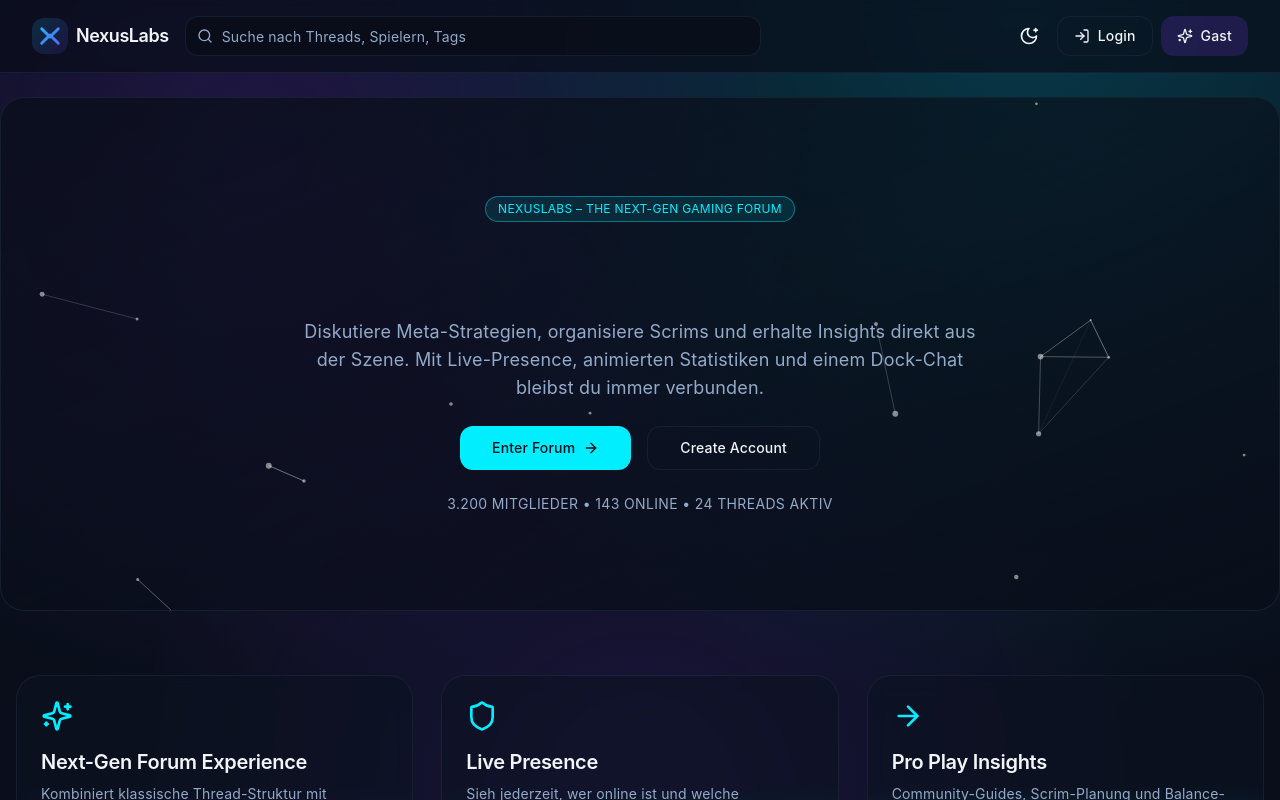
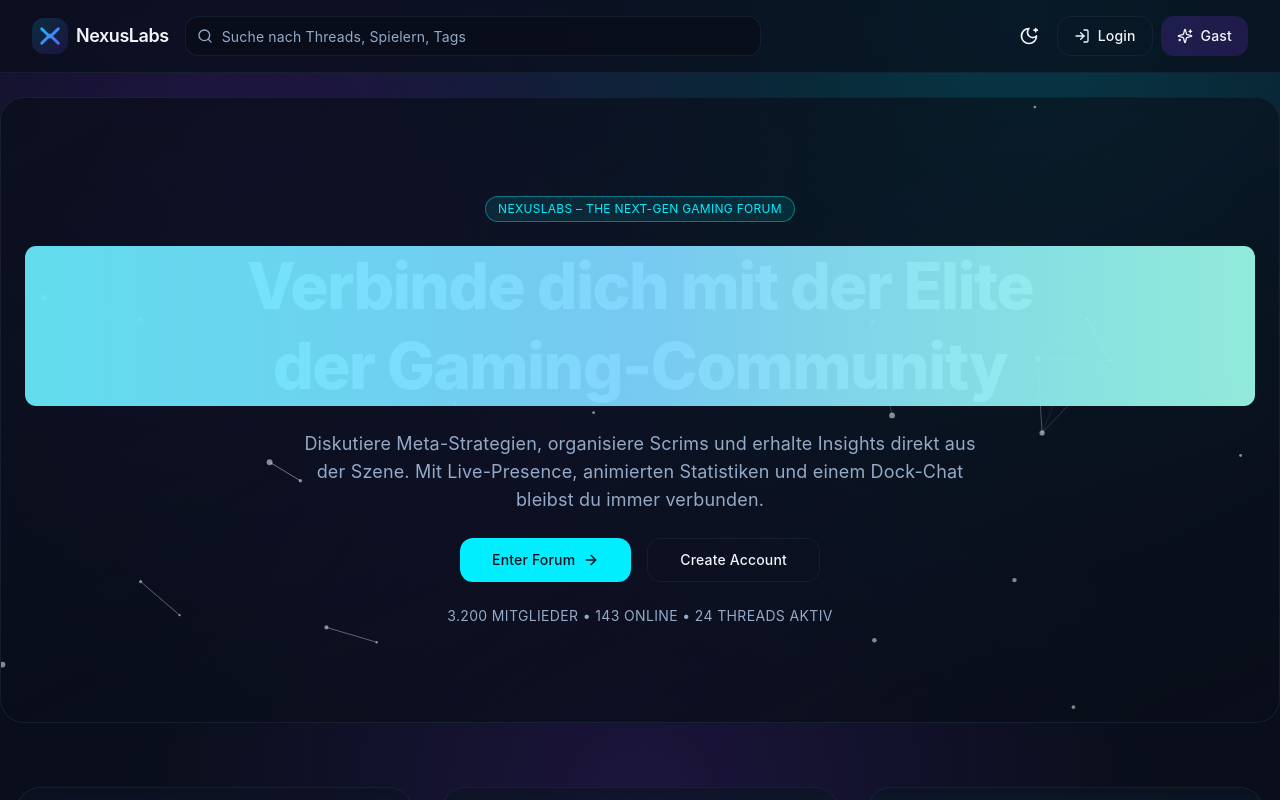
Before and after one commit to dennis006/Nexuslabs, a React (Vite) app in the folder apps/web/: page / in a window 1280 px wide. Shown: the top 800 px of the page. Built offline with nearby package versions, Linux system fonts and the light colour scheme.

Commit message:
feat: add handwriting headline overlay

```diff
--- a/apps/web/src/components/HandwritingText.tsx
+++ b/apps/web/src/components/HandwritingText.tsx
@@ -1,109 +1,41 @@
-import {
-  animate,
-  motion,
-  useMotionTemplate,
-  useMotionValue,
-  useTransform,
-  type AnimationPlaybackControls
-} from "framer-motion";
-import { useEffect } from "react";
-import { cn } from "@/lib/utils/cn";
+import { motion, useReducedMotion } from "framer-motion";
+import clsx from "clsx";
 
-type HandwritingTextProps = {
-  text: string;
+type Props = {
+  children: string;
   className?: string;
-  delay?: number;
+  duration?: number; // Sek.
+  delay?: number; // Sek.
 };
 
-const HandwritingText = ({ text, className, delay = 0.4 }: HandwritingTextProps) => {
-  const progress = useMotionValue(0);
-  const backgroundSize = useMotionTemplate`${progress}% 100%`;
-  const penLeft = useMotionTemplate`calc(${progress}% - 0.75rem)`;
-  const glowOpacity = useTransform(progress, [0, 35, 100], [0.85, 0.4, 0]);
-  const glowFilter = useMotionTemplate`drop-shadow(0 0 18px rgba(0, 224, 255, ${glowOpacity}))`;
-  const penOpacity = useTransform(progress, [0, 5, 92, 100], [0, 1, 1, 0]);
-
-  useEffect(() => {
-    if (typeof window === "undefined") {
-      return undefined;
-    }
-
-    const mediaQuery = window.matchMedia("(prefers-reduced-motion: reduce)");
-    let controls: AnimationPlaybackControls | undefined;
-
-    const stopAnimation = () => {
-      controls?.stop();
-      controls = undefined;
-    };
-
-    const startAnimation = () =>
-      animate(progress, 100, {
-        duration: 3.6,
-        ease: [0.35, 0, 0.15, 1],
-        delay
-      });
-
-    const enableReducedMotion = () => {
-      stopAnimation();
-      progress.set(100);
-    };
-
-    const enableAnimation = () => {
-      stopAnimation();
-      progress.set(0);
-      controls = startAnimation();
-    };
-
-    const handleChange = (event: MediaQueryListEvent) => {
-      if (event.matches) {
-        enableReducedMotion();
-      } else {
-        enableAnimation();
-      }
-    };
-
-    if (mediaQuery.matches) {
-      enableReducedMotion();
-    } else {
-      enableAnimation();
-    }
-
-    if (typeof mediaQuery.addEventListener === "function") {
-      mediaQuery.addEventListener("change", handleChange);
-    } else {
-      mediaQuery.addListener(handleChange);
-    }
-
-    return () => {
-      stopAnimation();
-      if (typeof mediaQuery.removeEventListener === "function") {
-        mediaQuery.removeEventListener("change", handleChange);
-      } else {
-        mediaQuery.removeListener(handleChange);
-      }
-    };
-  }, [delay, progress]);
+export default function HandwritingText({
+  children,
+  className,
+  duration = 2.2,
+  delay = 0.15
+}: Props) {
+  const reduce = useReducedMotion();
 
   return (
-    <span className={cn("handwriting relative inline-flex", className)}>
-      <motion.span
-        aria-hidden
-        className="handwriting__text"
-        style={{
-          backgroundSize,
-          filter: glowFilter
-        }}
-      >
-        {text}
-      </motion.span>
-      <span className="sr-only">{text}</span>
-      <motion.span
-        aria-hidden
-        className="handwriting__pen"
-        style={{ left: penLeft, opacity: penOpacity }}
-      />
+    <span className={clsx("relative inline-block leading-tight", className)}>
+      {/* 1) Immer sichtbarer Basis-Text (keine Transparenz!) */}
+      <span className="relative z-10 font-extrabold tracking-tight text-[clamp(28px,5vw,64px)] text-[#E7F9FF]">
+        {children}
+      </span>
+
+      {/* 2) Overlay: animierte Handschrift/Wisch-Maske (nur wenn Motion erlaubt) */}
+      {!reduce && (
+        <motion.span
+          aria-hidden
+          className="pointer-events-none absolute inset-0 z-20 [--reveal:0%] handwriting-mask"
+          initial={{ ["--reveal" as any]: "0%" }}
+          animate={{ ["--reveal" as any]: "100%" }}
+          transition={{ duration, delay, ease: [0.25, 0.1, 0.25, 1] }}
+        >
+          {/* farbiges Overlay, das durch die Maske „schreibt“ */}
+          <span className="block h-full w-full rounded-sm bg-gradient-to-r from-cyan-300 via-sky-300 to-teal-200 opacity-95" />
+        </motion.span>
+      )}
     </span>
   );
-};
-
-export default HandwritingText;
+}
--- a/apps/web/src/routes/Landing.tsx
+++ b/apps/web/src/routes/Landing.tsx
@@ -106,8 +106,10 @@ const Landing = () => {
             <span className="inline-flex items-center gap-2 rounded-full border border-primary/40 bg-primary/10 px-3 py-1 text-xs uppercase tracking-wide text-primary">
               NexusLabs – The Next-Gen Gaming Forum
             </span>
-            <h1 className="text-4xl font-semibold tracking-tight text-foreground md:text-5xl">
-              <HandwritingText text="Verbinde dich mit der Elite der Gaming-Community" />
+            <h1 className="mb-6 text-balance">
+              <HandwritingText className="block">
+                Verbinde dich mit der Elite der Gaming-Community
+              </HandwritingText>
             </h1>
             <p className="mx-auto max-w-2xl text-lg text-muted-foreground">
               Diskutiere Meta-Strategien, organisiere Scrims und erhalte Insights direkt aus der Szene. Mit Live-Presence, animierten Statistiken und einem Dock-Chat bleibst du immer verbunden.
--- a/apps/web/src/styles/globals.css
+++ b/apps/web/src/styles/globals.css
@@ -1,6 +1,21 @@
 @tailwind base;
 @tailwind components;
 @tailwind utilities;
+
+/* Handschrift-Reveal: nutzt eine horizontale Maske, die von 0% → 100% wächst */
+.handwriting-mask {
+  /* CSS-Variable steuert die Breite der Sichtbarkeit */
+  --reveal: 0%;
+  /* Standard-Masken (Chrome/Firefox/Edge) */
+  mask-image: linear-gradient(to right, #000 0 var(--reveal), transparent var(--reveal) 100%);
+  mask-repeat: no-repeat;
+  mask-size: 100% 100%;
+  /* Safari/WebKit */
+  -webkit-mask-image: linear-gradient(to right, #000 0 var(--reveal), transparent var(--reveal) 100%);
+  -webkit-mask-repeat: no-repeat;
+  -webkit-mask-size: 100% 100%;
+  will-change: mask-image, -webkit-mask-image;
+}
 
 :root {
   color-scheme: dark;
@@ -103,53 +118,3 @@ h3 {
 .card-gradient {
   background: linear-gradient(135deg, rgba(0, 224, 255, 0.05), rgba(124, 58, 237, 0.07));
 }
-
-.handwriting {
-  position: relative;
-  isolation: isolate;
-}
-
-.handwriting__text {
-  position: relative;
-  display: inline-block;
-  padding-right: 0.5rem;
-  color: transparent;
-  background-image: linear-gradient(
-    90deg,
-    hsla(var(--foreground), 1) 0%,
-    hsla(var(--foreground), 1) 78%,
-    hsla(var(--foreground), 0.75) 92%,
-    transparent 100%
-  );
-  background-repeat: no-repeat;
-  background-size: 0% 100%;
-  background-position: left center;
-  -webkit-background-clip: text;
-  background-clip: text;
-  letter-spacing: inherit;
-  white-space: pre-wrap;
-  will-change: background-size, filter;
-  transition: filter 0.4s ease-out;
-}
-
-.handwriting__pen {
-  position: absolute;
-  top: 58%;
-  width: 1rem;
-  height: 1rem;
-  border-radius: 9999px;
-  background: radial-gradient(circle at 30% 30%, hsla(var(--foreground), 1) 0%, hsla(var(--foreground), 0.6) 65%, transparent 100%);
-  box-shadow: 0 0 18px rgba(0, 224, 255, 0.5);
-  pointer-events: none;
-  transform: translateY(-50%);
-}
-
-.handwriting__pen::after {
-  content: "";
-  position: absolute;
-  inset: 55% -30% -35% 45%;
-  border-radius: 9999px;
-  background: linear-gradient(135deg, rgba(124, 58, 237, 0.4), rgba(0, 224, 255, 0.3));
-  filter: blur(3px);
-  opacity: 0.75;
-}
```
